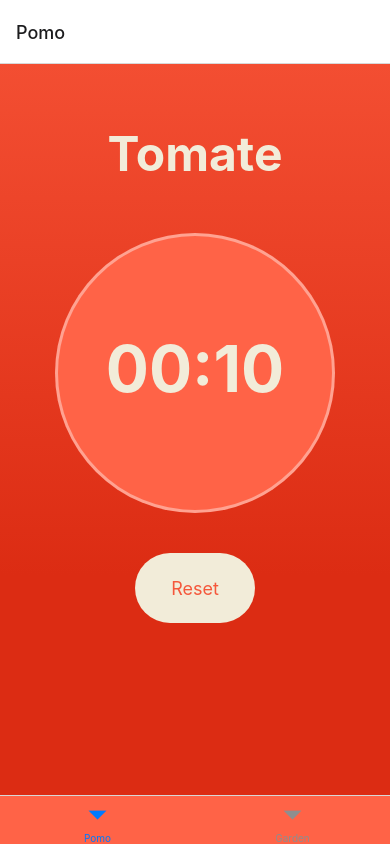
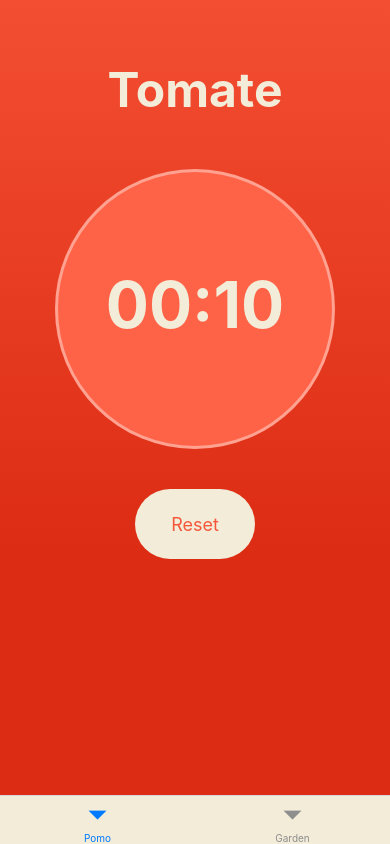
Before and after one commit to mthalima/pomodoro, a React Native app: screen / in a window 390 px wide. Built offline with nearby package versions, Linux system fonts and the light colour scheme.

Commit message:
config da navtab

```diff
--- a/App.js
+++ b/App.js
@@ -11,9 +11,9 @@ const Tab = createBottomTabNavigator();
 function Nave() {
   return (
     <Tab.Navigator screenOptions={{
-      tabBarStyle: { backgroundColor: "#FF6347" },
+      tabBarStyle: { backgroundColor: "#f2ecd9" },
     }}>
-      <Tab.Screen name="Pomo" component={PomodoreScreen} />
+      <Tab.Screen name="Pomo" component={PomodoreScreen} options={{headerShown: false}}/>
       <Tab.Screen name="Garden" component={GardenScreen} />
     </Tab.Navigator>
   );
```
